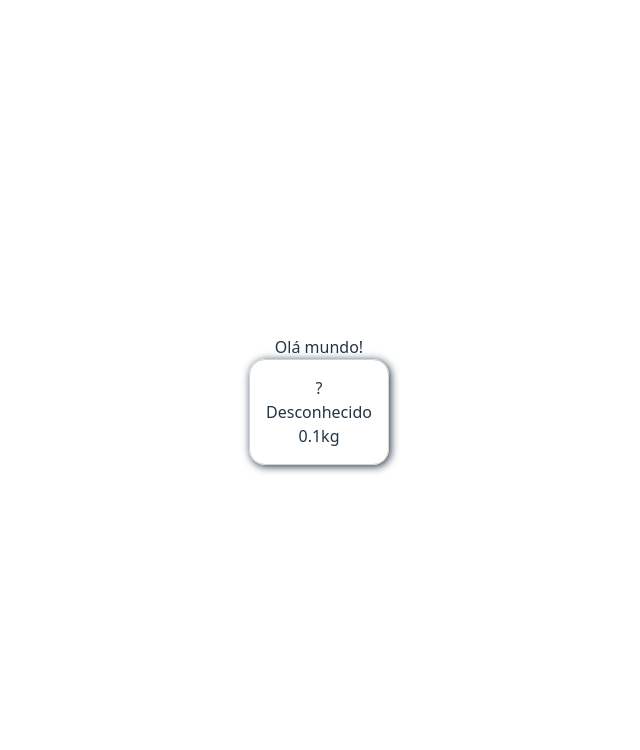
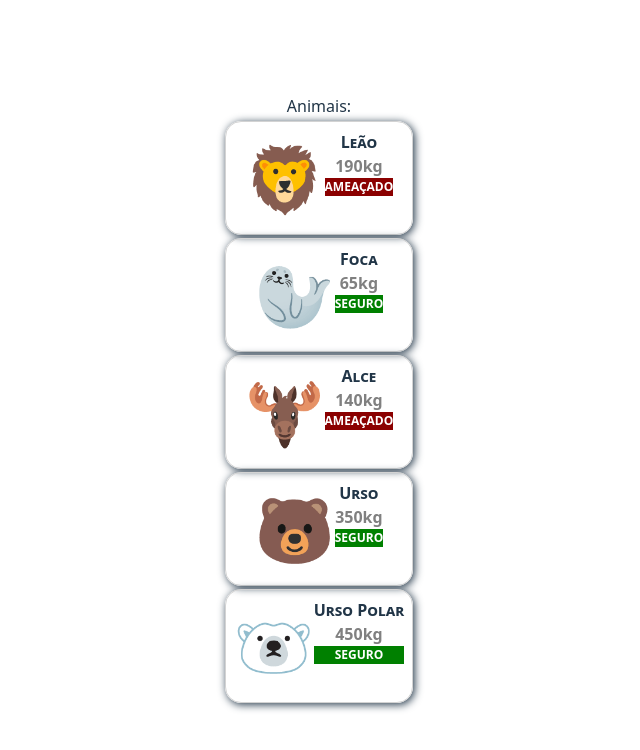
Before and after one commit to ufjf-dcc207/ufjf-dcc207-2025-3-a-atv03-RenatoNandes, a React (Vite) app: page / in a window 1280 px wide. Shown: the top 750 px of the page, without its empty margins (321-961 px from the left). Built offline with nearby package versions, Linux system fonts and the light colour scheme.

Commit message:
:pin: Adiciona estilização no Animal

```diff
--- a/src/Animal.css
+++ b/src/Animal.css
@@ -1,6 +1,53 @@
 .animal {
     border: 1px solid lightgray;
     border-radius: 1em;
-    padding: 1em;
+    padding: 0.5em;
+    font-weight: 600;
     box-shadow: 0.1em 0.1em 0.5em;
+    display: flex;
+    justify-content: center;
+    margin: 3px;
+    display: grid;
+    grid-template-areas: "icone nome nome"
+        "icone peso peso"
+        "icone . extincao";
 }
+
+.animal .icone {
+    grid-area: icone;
+    place-content: center;
+    font-size: 4em;
+}
+
+.animal .nome {
+    grid-area: nome;
+    font-weight: 900;
+    font-variant: small-caps;
+}
+
+.animal .peso {
+    grid-area: peso;
+    color: grey;
+}
+
+.animal .extincao {
+    grid-area: extincao;
+    text-transform: uppercase;
+    background-color: darkred;
+    color: white;
+    font-size: 0.75em;
+    place-content: center;
+}
+
+.animal .seguro {
+    grid-area: extincao;
+    text-transform: uppercase;
+    background-color: green;
+    color: white;
+    font-size: 0.75em;
+    place-content: center;
+}
+
+.animal .alinha {
+    gap: 5px;
+}
--- a/src/Animal.tsx
+++ b/src/Animal.tsx
@@ -11,10 +11,11 @@ export default function Animal({ icone = "?", nome = "Desconhecido", peso = 0.1,
 
     return (
         <div className="animal">
-            <div>{icone}</div>
-            <div>{nome}</div>
-            <div>{peso.toLocaleString()}kg</div>
-            <div>{emExtincao}</div>
+            <div className="icone">{icone}</div>
+            <div className="alinha">
+            <div className="nome">{nome}</div>
+            <div className="peso">{peso.toLocaleString()}kg</div>
+            {emExtincao ? <div className="extincao">Ameaçado</div> : <div className="seguro">Seguro</div>} </div>
         </div>
     );
 }
--- a/src/App.tsx
+++ b/src/App.tsx
@@ -6,8 +6,12 @@ function App() {
   return (
     <>
       <div>
-        Olá mundo!
-        <Animal/>
+        Animais:
+        <Animal icone="🦁" nome="Leão" peso={190.0} emExtincao={true} />
+        <Animal icone="🦭" nome="Foca" peso={65.0} emExtincao={false} />
+        <Animal icone="🫎" nome="Alce" peso={140.0} emExtincao={true} />
+        <Animal icone="🐻" nome="Urso" peso={350.0} emExtincao={false} />
+        <Animal icone="🐻‍❄️" nome="Urso Polar" peso={450.0} emExtincao={false} />
       </div>
     </>
   )
```
